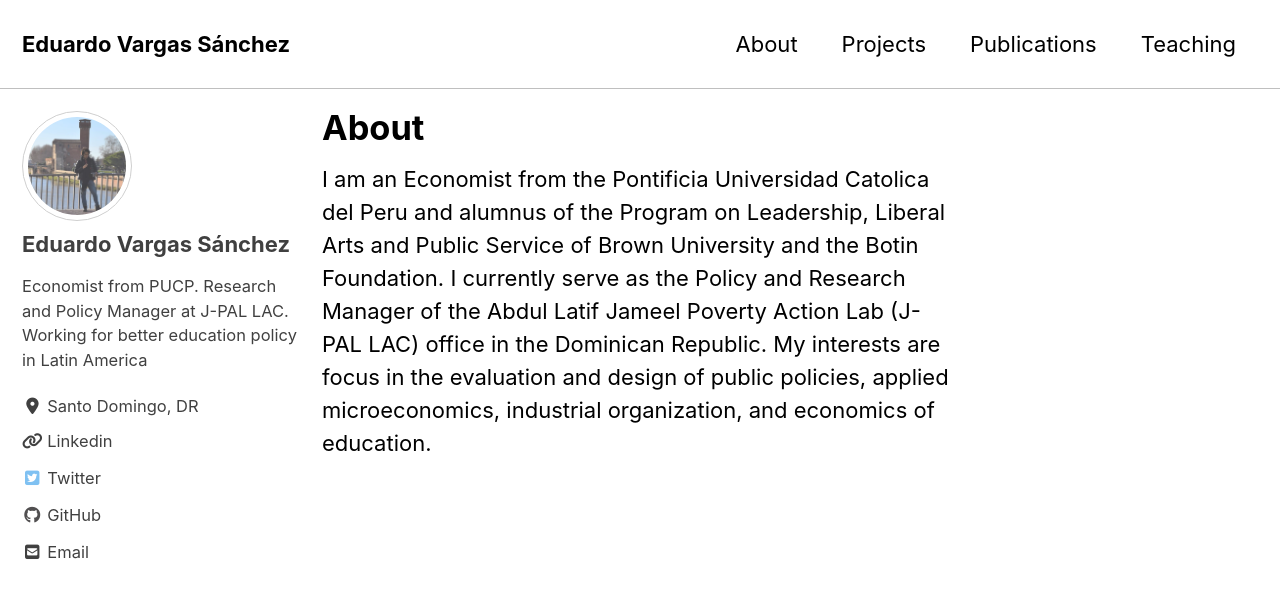
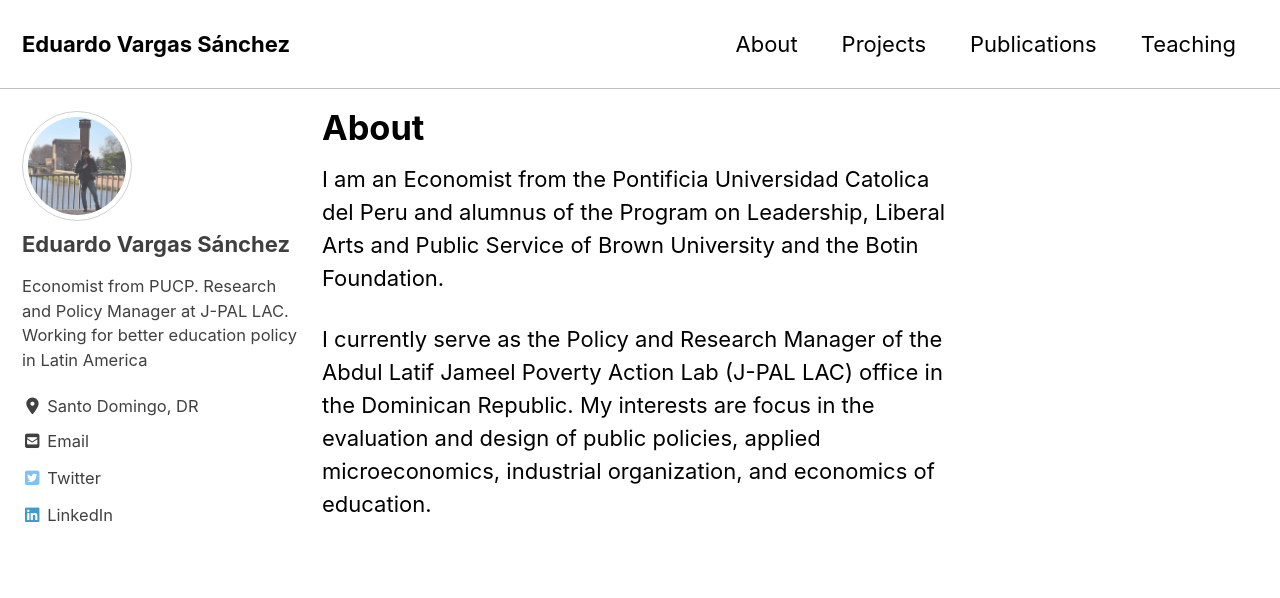
Before and after one commit to evargass/eduvargass.github.io, a Jekyll site: the page built from _pages/about.md, in a window 1280 px wide and 900 px high. Shown: the top 598 px of the window. Built offline with Jekyll 4.4.1, drawn with Linux system fonts in a browser that asks for light colours; cached includes are drawn as plain includes; nearby versions of some CDN libraries; part of the change alters nothing that is shown.

Commit message:
new edits

```diff
--- a/_config.yml
+++ b/_config.yml
@@ -112,22 +112,27 @@ author:
   bio              : "Economist from PUCP. Research and Policy Manager at J-PAL LAC. Working for better education policy in Latin America"
   location         : "Santo Domingo, DR"
   email            : "ce.vargass@gmail.com"
+  linkedin         : "eduardovargassanchez"
+  twitter          : "eduardovars"
+  GitHub           : "evargass"
+
+
   links:
-    - label: "Linkedin"
-      icon: "fas fa-fw fa-link"
-      url: "https://www.linkedin.com/in/eduardovargassanchez/"
+    #- label: "Linkedin"
+    #  icon: "fas fa-fw fa-link"
+    #  url: "https://www.linkedin.com/in/eduardovargassanchez/"
     #- label: "Website"
     #  icon: "fas fa-fw fa-link"
       # url: "https://your-website.com"
-    - label: "Twitter"
-      icon: "fab fa-fw fa-twitter-square"
-      url: "https://twitter.com/eduardovars"
+    #- label: "Twitter"
+    #  icon: "fab fa-fw fa-twitter-square"
+    #  url: "https://twitter.com/eduardovars"
     #- label: "Facebook"
     #  icon: "fab fa-fw fa-facebook-square"
       # url: "https://facebook.com/"
-    - label: "GitHub"
-      icon: "fab fa-fw fa-github"
-      url: "https://github.com/evargass"
+    #- label: "GitHub"
+    #  icon: "fab fa-fw fa-github"
+    #  url: "https://github.com/evargass"
     #- label: "Instagram"
     #  icon: "fab fa-fw fa-instagram"
       # url: "https://instagram.com/"
--- a/_pages/about.md
+++ b/_pages/about.md
@@ -3,4 +3,6 @@ title: "About"
 permalink: /about/
 ---
 
-I am an Economist from the Pontificia Universidad Catolica del Peru and alumnus of the Program on Leadership, Liberal Arts and Public Service of Brown University and the Botin Foundation. I currently serve as the Policy and Research Manager of the Abdul Latif Jameel Poverty Action Lab (J-PAL LAC) office in the Dominican Republic. My interests are focus in the evaluation and design of public policies, applied microeconomics, industrial organization, and economics of education.
+I am an Economist from the Pontificia Universidad Catolica del Peru and alumnus of the Program on Leadership, Liberal Arts and Public Service of Brown University and the Botin Foundation.
+
+I currently serve as the Policy and Research Manager of the Abdul Latif Jameel Poverty Action Lab (J-PAL LAC) office in the Dominican Republic. My interests are focus in the evaluation and design of public policies, applied microeconomics, industrial organization, and economics of education.
```
